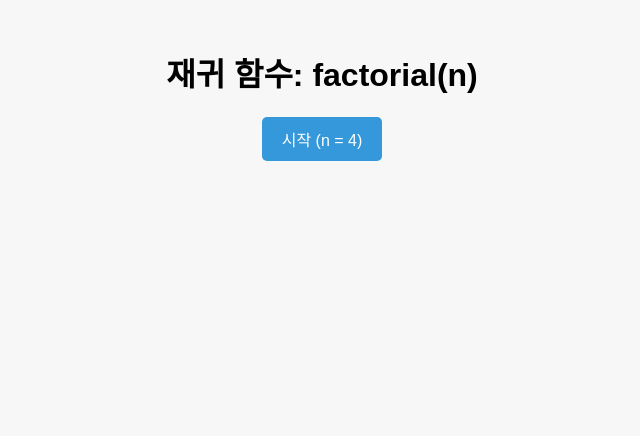
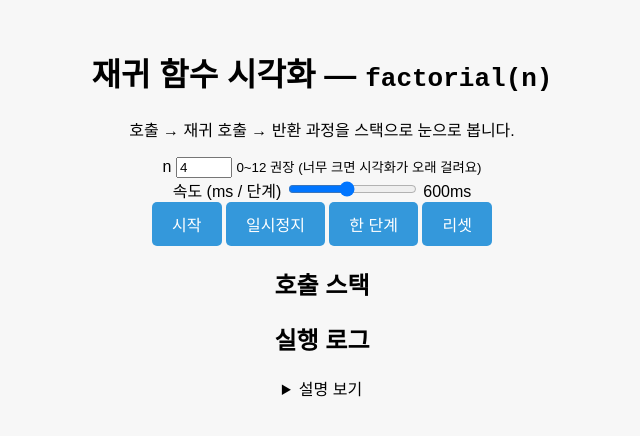
Before and after one commit to LLaMeaR/RecursivePractice, a plain HTML site: page index.html in a window 1280 px wide. Shown: the whole page, without its empty margins (318-958 px from the left). Drawn offline with Linux system fonts and the light colour scheme.

Commit message:
Update index.html

```diff
--- a/index.html
+++ b/index.html
@@ -1,14 +1,63 @@
 <!DOCTYPE html>
 <html lang="ko">
 <head>
-  <meta charset="UTF-8">
-  <title>재귀 시각화</title>
-  <link rel="stylesheet" href="style.css">
+  <meta charset="UTF-8" />
+  <title>재귀 시각화: factorial(n)</title>
+  <meta name="viewport" content="width=device-width, initial-scale=1" />
+  <link rel="stylesheet" href="style.css" />
 </head>
 <body>
-  <h1>재귀 함수: factorial(n)</h1>
-  <button onclick="start()">시작 (n = 4)</button>
-  <div id="visual"></div>
+  <header class="page-header">
+    <h1>재귀 함수 시각화 — <code>factorial(n)</code></h1>
+    <p class="subtitle">호출 → 재귀 호출 → 반환 과정을 스택으로 눈으로 봅니다.</p>
+  </header>
+
+  <section class="controls" aria-label="실행 제어">
+    <div class="field">
+      <label for="inputN">n</label>
+      <input id="inputN" type="number" min="0" max="12" value="4" />
+      <small>0~12 권장 (너무 크면 시각화가 오래 걸려요)</small>
+    </div>
+
+    <div class="field">
+      <label for="speed">속도 (ms / 단계)</label>
+      <input id="speed" type="range" min="100" max="1200" step="50" value="600" />
+      <output id="speedOut" for="speed">600ms</output>
+    </div>
+
+    <div class="buttons">
+      <button id="runBtn" class="primary">시작</button>
+      <button id="pauseBtn" disabled>일시정지</button>
+      <button id="stepBtn" disabled>한 단계</button>
+      <button id="resetBtn" disabled>리셋</button>
+    </div>
+  </section>
+
+  <main class="layout">
+    <section class="panel" aria-label="호출 스택">
+      <h2>호출 스택</h2>
+      <div id="stack" class="stack"></div>
+    </section>
+
+    <section class="panel" aria-label="실행 로그">
+      <h2>실행 로그</h2>
+      <div id="trace" class="trace"></div>
+      <div id="result" class="result" aria-live="polite"></div>
+    </section>
+  </main>
+
+  <footer class="page-footer">
+    <details>
+      <summary>설명 보기</summary>
+      <ul>
+        <li><b>시작</b>: 현재 설정으로 실행합니다.</li>
+        <li><b>일시정지</b>: 자동 진행을 멈추고, <b>한 단계</b>로 수동 진행합니다.</li>
+        <li><b>한 단계</b>: “호출”/“반환” 같은 단계 이벤트를 한 번씩 진행합니다.</li>
+        <li><b>리셋</b>: 현재 실행을 중단하고 화면을 초기화합니다.</li>
+      </ul>
+      <p><code>factorial(n)</code>은 <code>n &le; 1</code>이면 1을 반환하고, 그렇지 않으면 <code>n * factorial(n-1)</code>을 반환합니다.</p>
+    </details>
+  </footer>
 
   <script src="script.js"></script>
 </body>
```
